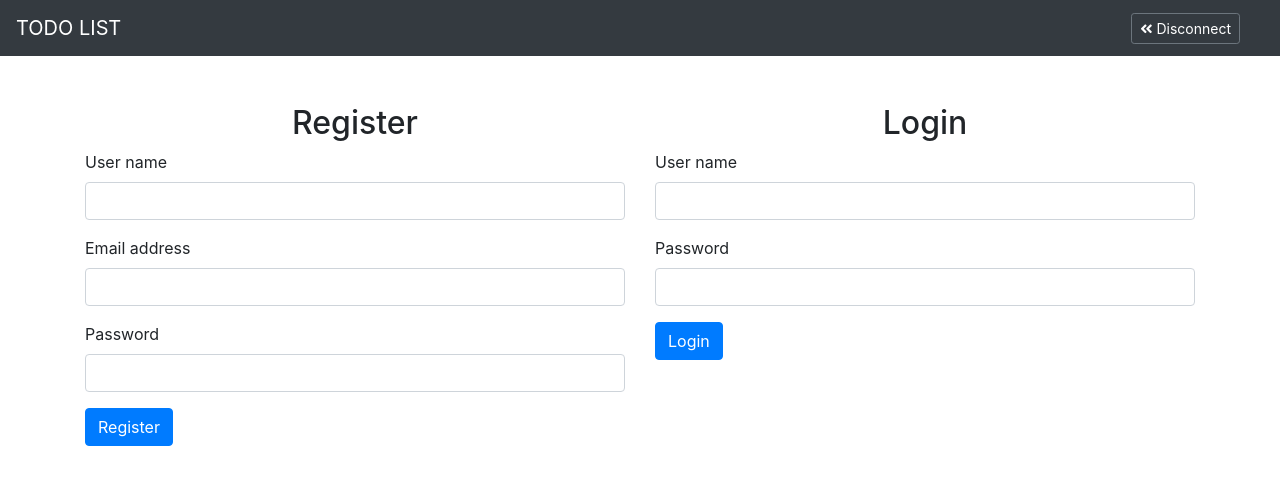
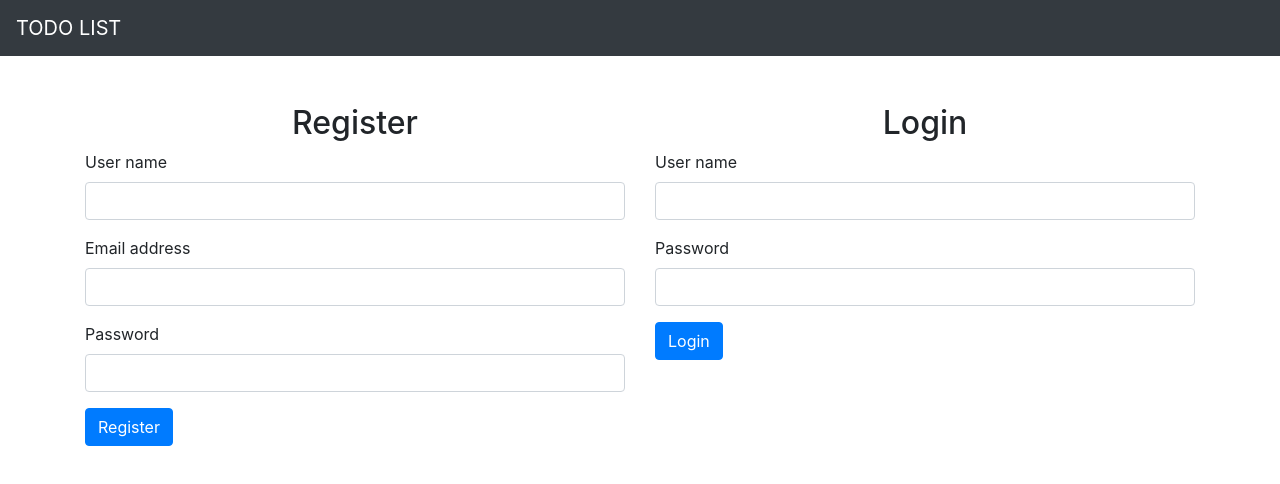
Before and after one commit to Aina261/todolist, an Angular app in the folder client/: page / in a window 1280 px wide. Shown: the top 484 px of the page. Built offline with nearby package versions, Linux system fonts and the light colour scheme.

Commit message:
disconnect button display

```diff
--- a/client/src/app/app.component.html
+++ b/client/src/app/app.component.html
@@ -2,7 +2,7 @@
 
     <p class="navbar-brand text-white mb-0" (click)="clickLogo()" id="homeTitle">{{ title | uppercase }}</p>
 
-    <button class="btn btn-sm btn-outline-secondary text-white mr-4" type="button" (click)="disconnect()"><i
+    <button class="btn btn-sm btn-outline-secondary text-white mr-4" type="button" (click)="disconnect()" *ngIf="ifLogged()"><i
         class="fas fa-angle-double-left"></i> Disconnect
     </button>
 
--- a/client/src/app/app.component.ts
+++ b/client/src/app/app.component.ts
@@ -1,4 +1,4 @@
-import { Component, OnInit } from '@angular/core';
+import {Component, OnInit} from '@angular/core';
 import {Router} from "@angular/router";
 
 @Component({
@@ -9,10 +9,15 @@ import {Router} from "@angular/router";
 export class AppComponent implements OnInit {
     title = 'todo List';
 
-  constructor(private router: Router) {}
+    constructor(private router: Router) {
+    }
 
     ngOnInit() {
 
+    }
+
+    ifLogged() {
+        return localStorage.token;
     }
 
     disconnect() {
```
Lines whose indentation alone changed are shown as unchanged.
